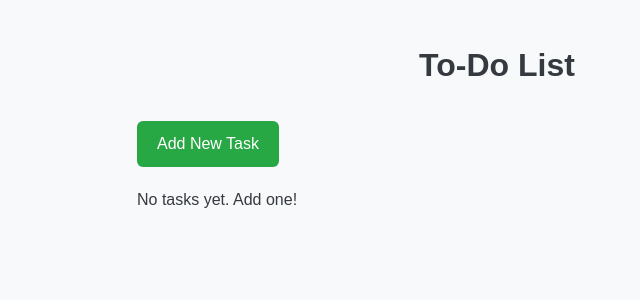
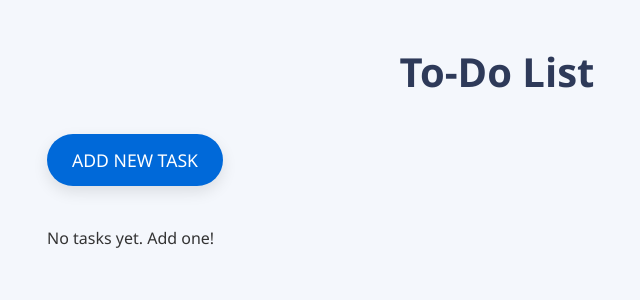
Before and after one commit to 1Sayze3/Todo-list, a Django app: page / in a window 1280 px wide. Shown: the top 300 px of the page, without its empty margins (143-783 px from the left). Run offline with Django 5.2, Linux system fonts and the light colour scheme; data that the repository does not hold is empty.

Commit message:
Update styles.css

```diff
--- a/todo_app/static/todo_app/styles.css
+++ b/todo_app/static/todo_app/styles.css
@@ -1,123 +1,225 @@
-/* Basic reset and global styles */
+/* Global Reset */
 * {
     margin: 0;
     padding: 0;
     box-sizing: border-box;
 }
 
+/* Body Styling */
 body {
-    font-family: Arial, sans-serif;
-    background-color: #f8f9fa;
-    padding: 40px;
-    max-width: 800px;
-    margin: auto;
-    color: #343a40;
+    font-family: 'Segoe UI', Tahoma, Geneva, Verdana, sans-serif;
+    background-color: #f4f7fc; /* Light, modern background */
+    padding: 40px 0;
+    max-width: 900px;
+    margin: 0 auto;
+    color: #333;
     line-height: 1.6;
 }
 
-/* Header */
+/* Heading Styling */
 h1 {
     text-align: center;
-    color: #343a40;
-    font-size: 2rem;
+    font-size: 2.5rem;
+    color: #2e3a59;
+    font-weight: 600;
     margin-bottom: 30px;
+    font-family: 'Segoe UI', sans-serif;
 }
 
-/* Add Button */
+/* Add Task Button */
 .add-button {
     display: inline-block;
-    margin-bottom: 20px;
-    padding: 10px 20px;
-    background-color: #28a745;
+    padding: 12px 25px;
+    background-color: #0069d9; /* Sleek blue color */
     color: white;
     text-decoration: none;
-    border-radius: 6px;
-    font-size: 1rem;
-    transition: background-color 0.3s ease, transform 0.3s ease;
+    border-radius: 30px;
+    font-size: 1.1rem;
+    font-weight: 500;
+    box-shadow: 0 6px 15px rgba(0, 0, 0, 0.1);
+    transition: all 0.3s ease-in-out;
+    text-transform: uppercase;
 }
 
 .add-button:hover {
+    background-color: #0056b3;
+    transform: translateY(-4px);
+    box-shadow: 0 12px 25px rgba(0, 0, 0, 0.1);
+}
+
+.add-button:active {
+    transform: translateY(0);
+    box-shadow: 0 6px 15px rgba(0, 0, 0, 0.1);
+}
+
+/* Form Styles for Add and Edit Tasks */
+form {
+    background-color: #ffffff;
+    padding: 30px;
+    border-radius: 12px;
+    box-shadow: 0 10px 30px rgba(0, 0, 0, 0.1);
+    display: flex;
+    flex-direction: column;
+    gap: 20px;
+}
+
+label {
+    font-size: 1.1rem;
+    font-weight: 500;
+    color: #495057;
+}
+
+input[type="text"], textarea {
+    padding: 15px;
+    font-size: 1rem;
+    border: 1px solid #ddd;
+    border-radius: 8px;
+    outline: none;
+    transition: border-color 0.3s ease;
+}
+
+input[type="text"]:focus, textarea:focus {
+    border-color: #0069d9;
+}
+
+/* Button Styling for Form */
+button {
+    padding: 12px 20px;
+    background-color: #28a745;
+    color: white;
+    border: none;
+    border-radius: 30px;
+    font-size: 1.1rem;
+    font-weight: 500;
+    cursor: pointer;
+    transition: background-color 0.3s ease, transform 0.2s ease;
+}
+
+button:hover {
     background-color: #218838;
-    transform: translateY(-2px);
+    transform: translateY(-4px);
+}
+
+button:active {
+    transform: translateY(0);
+}
+
+/* Back to Home Link */
+.back-link {
+    text-align: center;
+    margin-top: 20px;
+}
+
+.back-link a {
+    color: #0069d9;
+    text-decoration: none;
+    font-size: 1.1rem;
+    font-weight: 500;
+    transition: color 0.3s ease;
+}
+
+.back-link a:hover {
+    color: #0056b3;
 }
 
 /* Task List */
 .task-list {
     display: flex;
     flex-direction: column;
-    gap: 15px;
+    gap: 20px;
+    margin-top: 40px;
 }
 
 /* Individual Task Styling */
 .task {
     background-color: #ffffff;
-    padding: 14px 18px;
-    border-radius: 8px;
-    box-shadow: 0 4px 8px rgba(0, 0, 0, 0.1);
+    padding: 20px 25px;
+    border-radius: 12px;
+    box-shadow: 0 10px 30px rgba(0, 0, 0, 0.1);
     display: flex;
     justify-content: space-between;
     align-items: center;
-    transition: background-color 0.3s ease;
+    transition: transform 0.3s ease, background-color 0.3s ease;
 }
 
 .task:hover {
-    background-color: #f1f3f5;
+    background-color: #f0f4f8;
+    transform: translateY(-6px);
 }
 
-/* Task Links (Edit/Delete) */
+/* Edit/Delete Button Styling */
 .task a {
-    margin-left: 12px;
+    margin-left: 15px;
     text-decoration: none;
-    padding: 6px 12px;
-    border-radius: 4px;
+    padding: 8px 16px;
+    border-radius: 20px;
     font-size: 1rem;
-    transition: background-color 0.3s ease, transform 0.3s ease;
+    font-weight: 500;
+    display: inline-block;
+    transition: all 0.3s ease;
 }
 
 /* Edit Button */
 .edit-button {
-    background-color: #007bff;
+    background-color: #28a745;
     color: white;
-    border-radius: 6px;
 }
 
 .edit-button:hover {
-    background-color: #0056b3;
-    transform: translateY(-2px);
+    background-color: #218838;
+    transform: scale(1.05);
 }
 
 /* Delete Button */
 .delete-button {
     background-color: #dc3545;
     color: white;
-    border-radius: 6px;
 }
 
 .delete-button:hover {
     background-color: #c82333;
-    transform: translateY(-2px);
+    transform: scale(1.05);
 }
 
-/* Media Query for Mobile */
+/* Hover Effect on Buttons */
+.task a:hover {
+    transform: translateX(6px);
+}
+
+/* Responsive Design for Mobile Devices */
 @media (max-width: 600px) {
     body {
         padding: 20px;
     }
 
     h1 {
-        font-size: 1.8rem;
+        font-size: 2rem;
     }
 
     .add-button {
-        padding: 8px 16px;
-        font-size: 0.9rem;
+        padding: 10px 20px;
+        font-size: 1rem;
+    }
+
+    form {
+        padding: 20px;
+    }
+
+    input[type="text"], textarea {
+        padding: 12px;
+    }
+
+    button {
+        padding: 10px 18px;
+        font-size: 1rem;
     }
 
     .task {
-        padding: 12px 16px;
+        padding: 15px 20px;
     }
 
     .task a {
-        padding: 4px 8px;
+        padding: 6px 12px;
+        font-size: 0.95rem;
     }
 }
```
